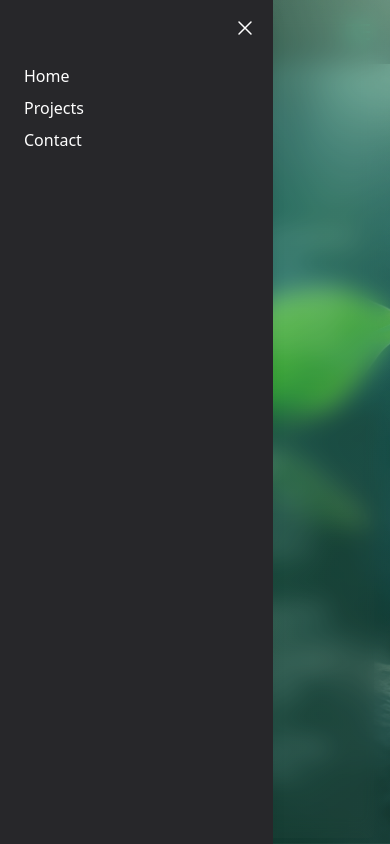
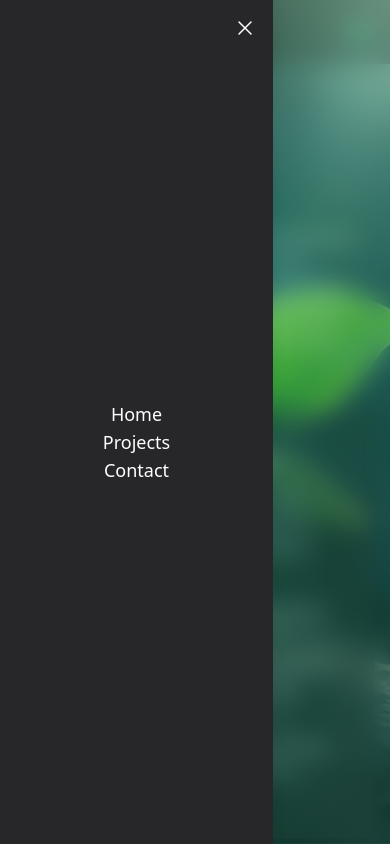
Before and after one commit to life423/drewclark.io-portfolio, a React (Vite) app in the folder app/: page / in a window 390 px wide. Both pictures are taken after a click on the button "Open Menu". Shown: the top 844 px of the page. Built offline with nearby package versions, Linux system fonts and the light colour scheme.

Commit message:
Refactor InfinityDrawer for better accessibility
- Cleaned up code formatting and structure
- Improved focus management for accessibility
- Added role and tabIndex attributes to overlay
- Enhanced styling consistency in the drawer content
- Updated list styles in the mobile navigation

```diff
--- a/app/src/components/navbar/InfinityDrawer.jsx
+++ b/app/src/components/navbar/InfinityDrawer.jsx
@@ -2,11 +2,7 @@
 import React, { useEffect, useRef } from 'react'
 import { XMarkIcon } from '@heroicons/react/24/outline'
 
-export default function InfinityDrawer({
-    isOpen,
-    onClose,
-    children,
-}) {
+export default function InfinityDrawer({ isOpen, onClose, children }) {
     const drawerRef = useRef(null)
     const lastFocusedRef = useRef(null)
 
@@ -18,18 +14,17 @@ export default function InfinityDrawer({
         }
 
         if (isOpen) {
-            // Lock scroll, listen for ESC
+            // Save the last focused element
             lastFocusedRef.current = document.activeElement
+            // Prevent background scroll
             document.body.style.overflow = 'hidden'
+            // Listen for ESC
             document.addEventListener('keydown', handleKeyDown)
-
-            // Focus the drawer container
+            // Focus the drawer for accessibility
             drawerRef.current?.focus()
         } else {
-            // Unlock scroll, remove ESC
             document.body.style.overflow = ''
             document.removeEventListener('keydown', handleKeyDown)
-
             // Restore focus
             if (lastFocusedRef.current) {
                 lastFocusedRef.current.focus()
@@ -49,8 +44,8 @@ export default function InfinityDrawer({
                 className={`
                     fixed inset-0 z-60
                     bg-gradient-to-br from-brandGreen-700/20 to-brandGreen-500/20
+                    backdrop-blur-md
                     transition-opacity duration-300
-          backdrop-blur-md
                     ${
                         isOpen
                             ? 'opacity-100 pointer-events-auto'
@@ -59,6 +54,8 @@ export default function InfinityDrawer({
                 `}
                 onClick={onClose}
                 aria-hidden='true'
+                tabIndex={-1}
+                role='presentation'
             />
 
             {/* Drawer Panel */}
@@ -73,19 +70,39 @@ export default function InfinityDrawer({
                     w-[70%] max-w-sm
                     bg-brandGray-800 text-white shadow-lg
                     transition-transform duration-300
-          z-70 flex flex-col
+                    z-70
+                    outline-none focus:outline-none ring-0 focus:ring-0
                     ${isOpen ? 'translate-x-0' : '-translate-x-full'}
+                    /* We use flex-col to lay items out vertically */
+                    flex flex-col
                 `}
             >
+                {/* Close Button */}
                 <button
                     onClick={onClose}
                     aria-label='Close Menu'
-                    className='ml-auto mt-4 mr-4 text-white hover:text-gray-300'
+                    className='ml-auto mt-4 mr-4 text-white hover:text-gray-300 outline-none focus:outline-none'
                 >
                     <XMarkIcon className='h-6 w-6' />
                 </button>
 
-                <div className='p-6 overflow-y-auto flex-1'>{children}</div>
+                {/* Main Content */}
+                <div
+                    className='
+                        flex-1
+                        flex
+                        flex-col
+                        justify-center
+                        items-center
+                        gap-6 /* space out the drawer items */
+                        px-6 /* horizontal padding */
+                        py-4 /* vertical padding */
+                        overflow-y-auto
+                        outline-none focus:outline-none
+                    '
+                >
+                    {children}
+                </div>
             </div>
         </>
     )
--- a/app/src/components/navbar/Navbar.jsx
+++ b/app/src/components/navbar/Navbar.jsx
@@ -75,7 +75,7 @@ export default function NavBar({ drawerOpen, setDrawerOpen, closeDrawer }) {
 
             {/* InfinityDrawer for mobile */}
             <InfinityDrawer isOpen={drawerOpen} onClose={closeDrawer}>
-                <ul className='space-y-2'>
+                <ul className='text-center text-lg'>
                     <li>
                         <a href='#home' onClick={() => setDrawerOpen(false)}>
                             Home
```
Lines whose indentation alone changed are shown as unchanged.
